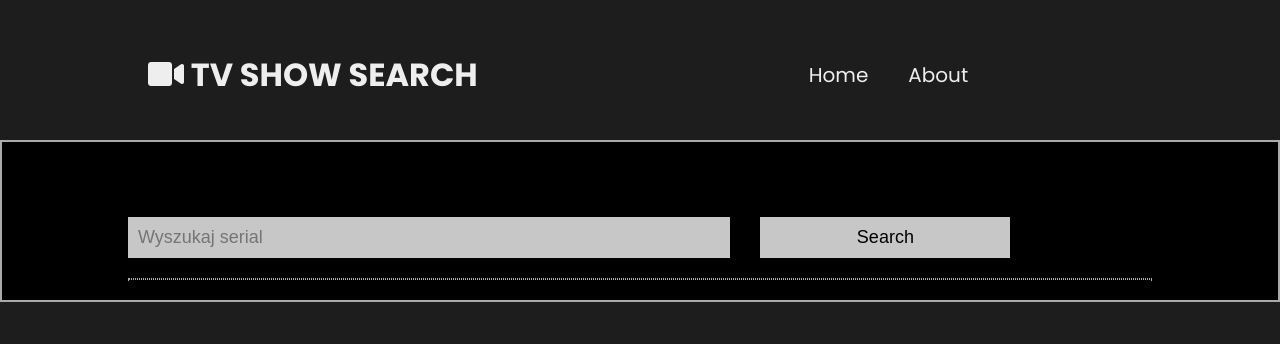
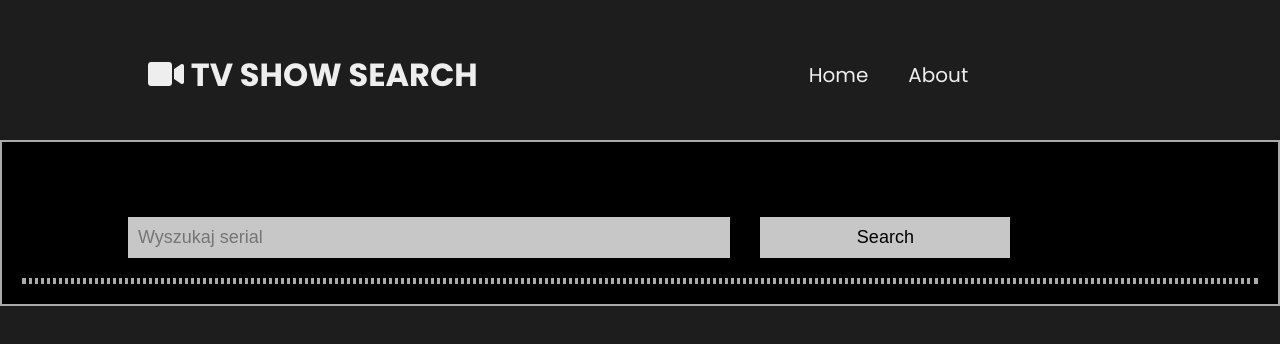
Before and after one commit to danielsuszek/movie-list, a React (Create React App) app: page / in a window 1280 px wide. Shown: the top 344 px of the page. Built offline with nearby package versions, Linux system fonts and the light colour scheme.

Commit message:
Add styles

```diff
--- a/src/components/ListItem.jsx
+++ b/src/components/ListItem.jsx
@@ -7,7 +7,7 @@ const ListItem = ({id, name, image, rating}) => {
     <Link to={`/singleshow/${id}`} className={classes.listItem}>
       <img src={image} alt={name} />
       <div >
-        <h4>{name}</h4>
+        <h4 title={name}>{name}</h4>
         <h5>{rating}</h5>
       </div>
     </Link>
--- a/src/components/ListItem.module.scss
+++ b/src/components/ListItem.module.scss
@@ -1,10 +1,26 @@
+@import '../sass/main-import.scss';
+
 .listItem {
   border: 1px dotted #aaa;
   margin: 20px;
   padding: 10px;
+  width: 240px;
+  height: 360px;
+  display: flex;
+  flex-direction: column;
   img {
     width: 210px;
     height: 295px;
     object-fit: cover;
   }
+  div
+    h4 {
+    white-space: nowrap;
+    overflow: hidden;
+    color: $primary;
+    padding: 2px;
+    }
+    h5 {
+      padding: 2px;
+    }
 }
--- a/src/pages/Home.module.scss
+++ b/src/pages/Home.module.scss
@@ -4,11 +4,12 @@
   width: 100vw;
   padding: 20px;
   border: 2px solid #aaa;
+  display: flex;
+  flex-direction: column;
   &__list {
-    width: 80vw;
-    margin: 0 auto;
-    border: 1px dotted #aaa;
+    border: 3px dotted #aaa;
     display: flex;
-    flex-wrap:wrap;
+    flex-basis: 100%;
+    flex-wrap: wrap;
   }
 }
--- a/src/sass/core.scss
+++ b/src/sass/core.scss
@@ -7,7 +7,7 @@ $black: #000;
 $dark: rgb(29, 29, 29);
 $light: #eee;
 $gray: rgb(199,199,199);
-// $primary: rgb(162, 162, 246);
+$primary: rgb(155,221,255);
 $danger: rgb(178,34,34);
 
 $main-bg: #000;
```
